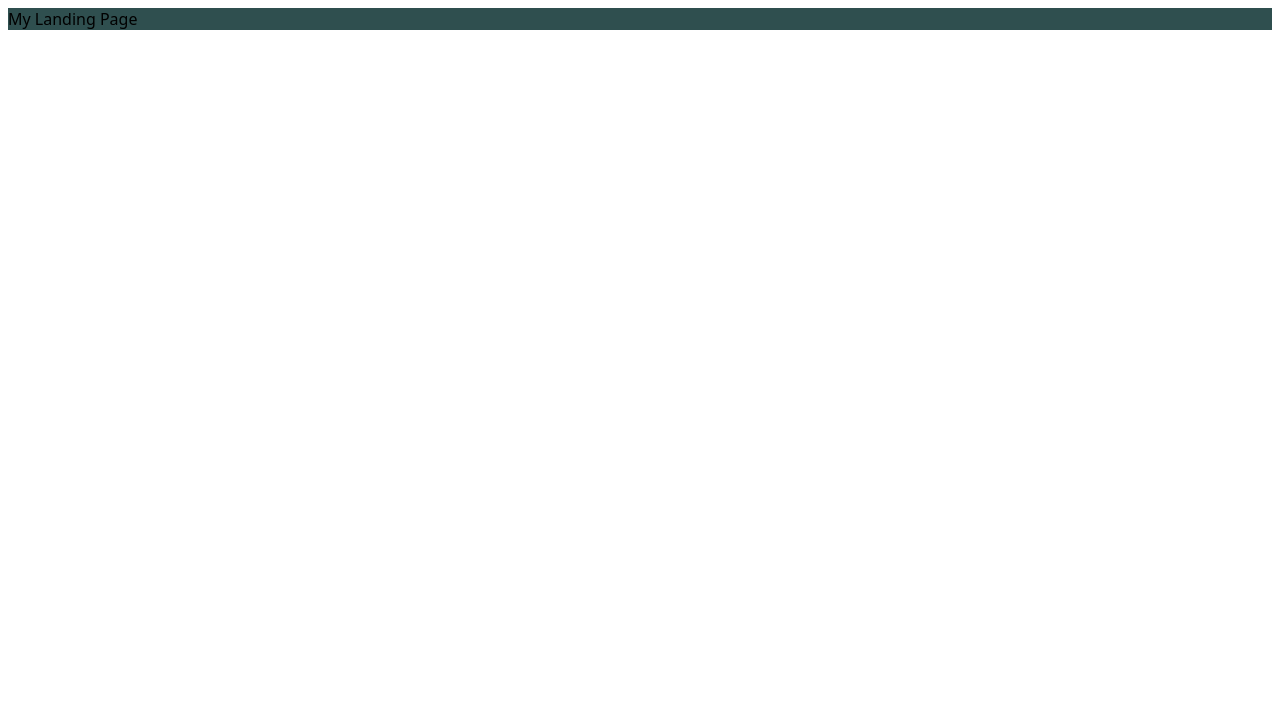
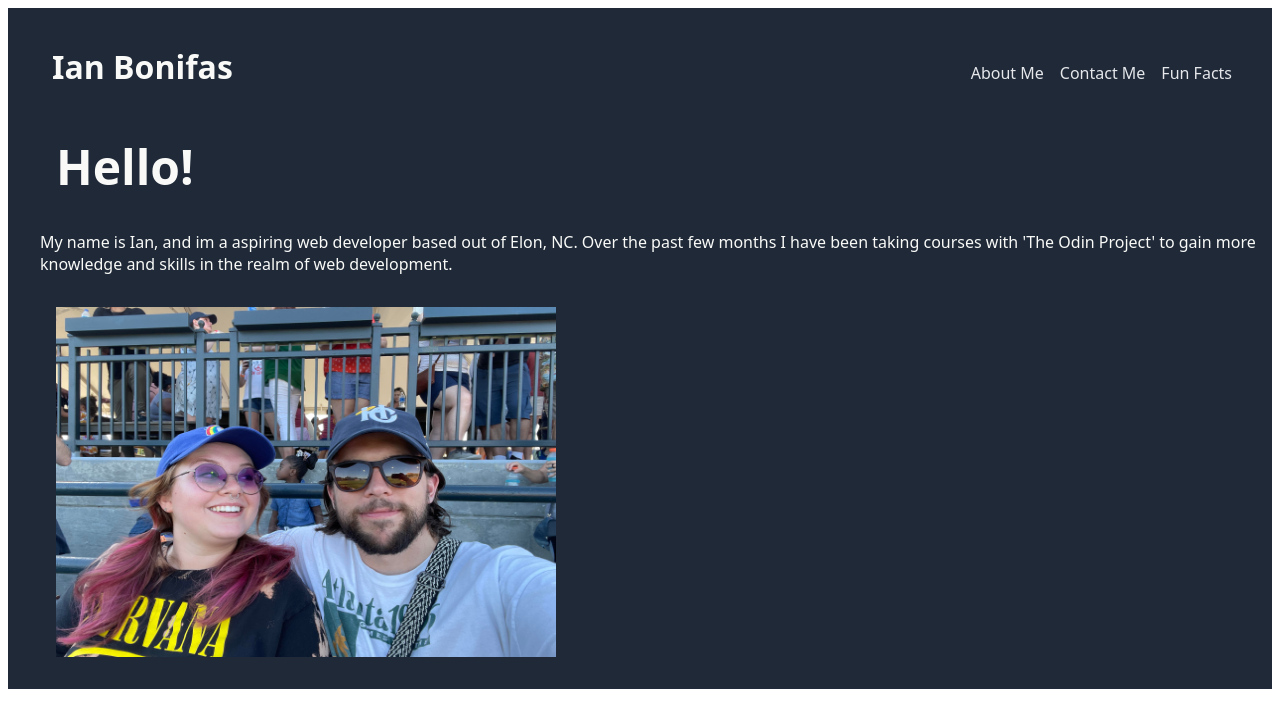
Before and after one commit to ianb2014/Landing-page, a plain HTML site: page index.html in a window 1280 px wide. Drawn offline with Linux system fonts and the light colour scheme.

Commit message:
started page layout and added photo files

```diff
--- a/index.html
+++ b/index.html
@@ -8,8 +8,20 @@
         <link rel="stylesheet" href="./style.css">
     </head>
     <body>
+        <div class="container">
             <div class="header">
-        My Landing Page
+                <h1 class="title"> Ian Bonifas</h1>
+                <ul class="right-links">
+                    <li><a href="#">About Me</a></li>
+                    <li><a href="#">Contact Me</a></li>
+                    <li><a href="#">Fun Facts</a></li>
+                </ul>
+            </div>
+            <div class="subheader">
+                <p id="greeting">Hello!</p>
+                <p class="intro"> My name is Ian, and im a aspiring web developer based out of Elon, NC. Over the past few months I have been taking courses with 'The Odin Project' to gain more knowledge and skills in the realm of web development.</p>
+                <img src="../landing-page/photos/ian-lainey.jpg" alt="Photo of Ian" height="350" width="500">
+            </div>
         </div>
 
     </body>
--- a/style.css
+++ b/style.css
@@ -1,9 +1,75 @@
 body {
     font-family: system-ui, -apple-system, BlinkMacSystemFont, 'Segoe UI', Roboto, Oxygen, Ubuntu, Cantarell, 'Open Sans', 'Helvetica Neue', sans-serif;
+    display: flex;
+    align-items: center;
+
 
 }
 
-.header {
-    background-color:darkslategrey;
+.container {
+    display: flex;
+    flex-direction: column;
+    padding: 16px;
+    background-color: #1F2937;
+    color: #f9faf8;
+    padding-left: 32px;
 
 }
+
+
+.header {
+    display: flex;
+    justify-content: space-between;
+    margin-bottom: 8px;
+    align-items: baseline;
+
+}
+
+.sub-header{
+    display: flex;
+    flex-direction: row;
+}
+
+#greeting {
+    font-size: 48px;
+    font-weight: 900;
+    padding: 16px;
+    margin: 0;
+}
+
+.intro {
+    display: inline-flex;
+}
+
+
+.title {
+    font-size: 32px;
+    margin-left: 12px;
+}
+
+ul {
+    display:flex;
+    list-style: none;
+    justify-content: flex-end;
+    padding: 8px;
+    margin-top: 0;
+    align-items: baseline;
+
+}
+
+
+
+
+a {
+    color: #e5e7eb;
+    text-decoration: none;
+    justify-content: space-between;
+    font-size: 16px;
+    margin-right: 16px;
+}
+
+img {
+    display: flex;
+    padding: 16px;
+    justify-content: flex-end;
+}
```
Also changed, not shown: photos/ian-lainey.jpg (added), 1 other file. Lines whose indentation alone changed are shown as unchanged.
